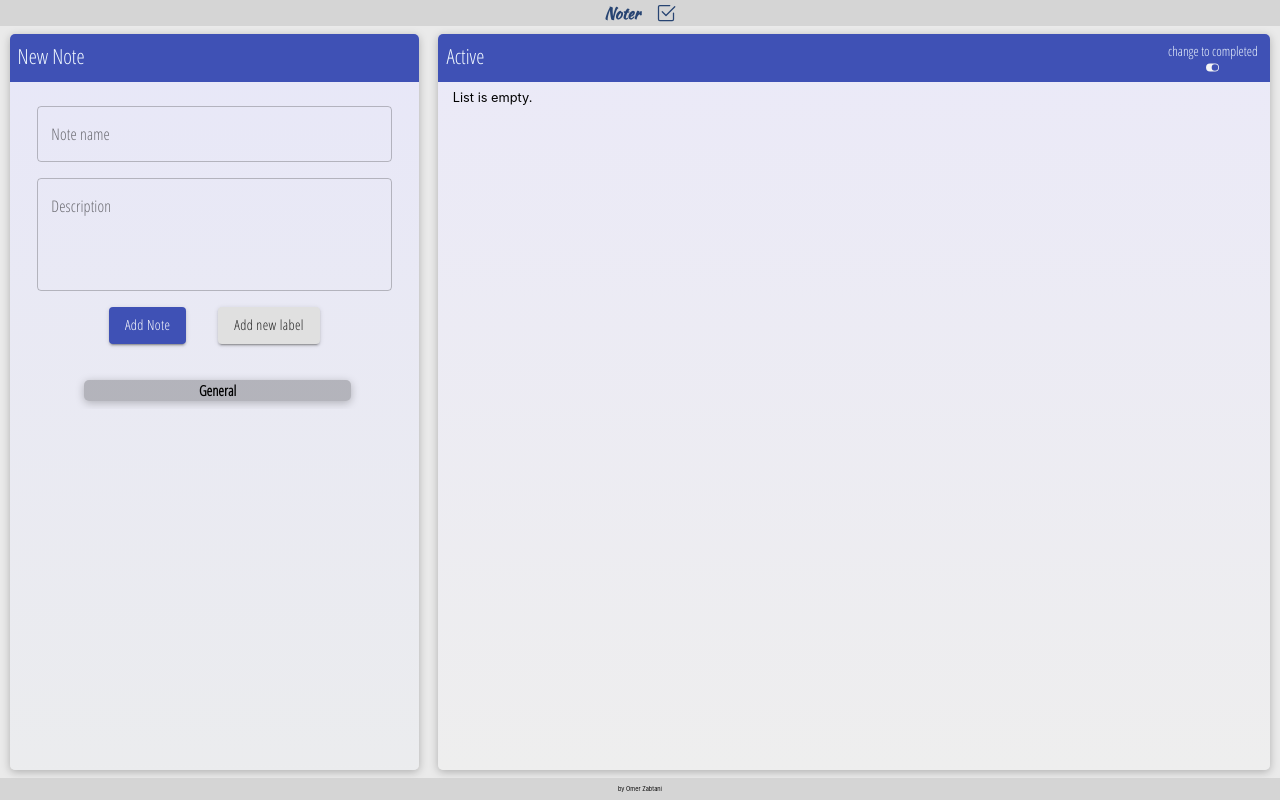
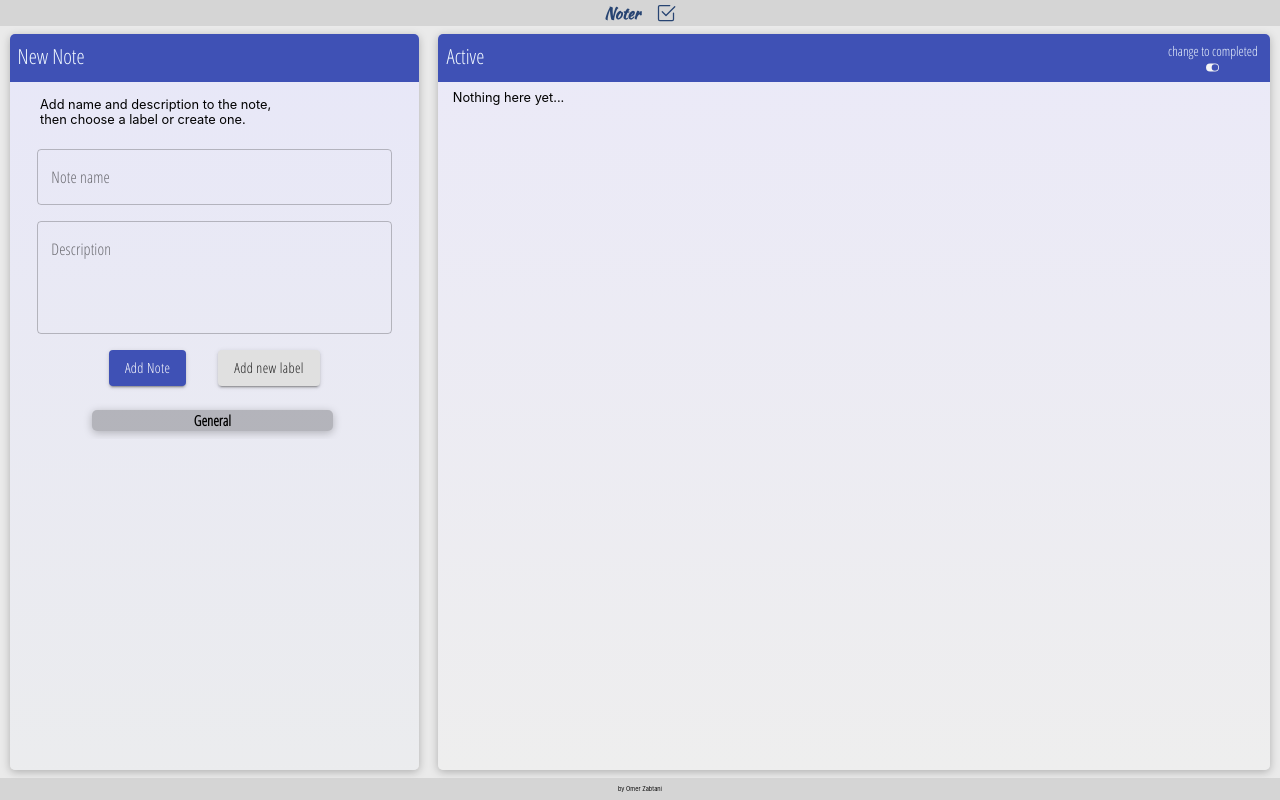
Before and after one commit to zabtani/Noter, a React (Create React App) app: page / in a window 1280 px wide. Built offline with nearby package versions, Linux system fonts and the light colour scheme.

Commit message:
update label delete

```diff
--- a/src/App.js
+++ b/src/App.js
@@ -6,6 +6,14 @@ import TaskGenerator from './components/TaskGenerator/TaskGenerator';
 import Lists from './components/Lists/Lists';
 import { TasksProvider } from './store/TasksProvider';
 const App = () => {
+  const labelColors = [
+    { hex: '#0000003b', colorName: 'Grey' },
+    { hex: '#04f43f3b', colorName: 'Green' },
+    { hex: '#f4041e3b', colorName: 'Red' },
+    { hex: '#e804f43b', colorName: 'Pink' },
+    { hex: '#ffeb003b', colorName: 'Yellow' },
+    { hex: '#042df43b', colorName: 'Blue' },
+  ];
   useEffect(() => {
     const saveToLocalStorage = () => {
       localStorage.setItem('dodo', 'drerei');
@@ -21,7 +29,7 @@ const App = () => {
       <Header title="Noter" />
       <TasksProvider>
         <main>
-          <TaskGenerator />
+          <TaskGenerator labelColors={labelColors} />
           <Lists />
         </main>
       </TasksProvider>
--- a/src/components/Lists/List.js
+++ b/src/components/Lists/List.js
@@ -15,7 +15,7 @@ const List = (props) => {
       title={props.title}
     >
       <div className={classes.tasksList}>
-        {tasks.length > 0 ? tasks : 'List is empty.'}
+        {tasks.length > 0 ? tasks : 'Nothing here yet...'}
       </div>
     </Card>
   );
--- a/src/components/Lists/Task/Task.js
+++ b/src/components/Lists/Task/Task.js
@@ -4,11 +4,16 @@ import InfoIcon from './InfoIcon';
 import DeleteIcon from './DeleteIcon';
 import { useContext, useState } from 'react';
 import TasksContext from '../../../store/tasks-context';
+import Modal from '../../UI/Modal';
 const Task = (props) => {
   const [showDescription, setShowDescription] = useState(false);
+  const [showRemoveModal, setShowRemoveModal] = useState(false);
   const tasksCtx = useContext(TasksContext);
   const toggleDescriptionHandler = () => {
     setShowDescription(!showDescription);
+  };
+  const showRemoveHandler = (id) => {
+    setShowRemoveModal(true);
   };
   const removeHandler = (id) => {
     tasksCtx.remove(id);
@@ -16,7 +21,9 @@ const Task = (props) => {
   const moveHandler = (id) => {
     tasksCtx.move(id);
   };
-  console.log(props);
+  const closeRemoveModalHandler = () => {
+    setShowRemoveModal(false);
+  };
   return (
     <div
       className={
@@ -28,9 +35,18 @@ const Task = (props) => {
         background: `linear-gradient(${props.data.label.color},rgb(253, 253, 253)`,
       }}
     >
+      {showRemoveModal && (
+        <Modal
+          buttonText="Dont delete"
+          onClose={closeRemoveModalHandler}
+          onAction={removeHandler.bind(null, props.data.id)}
+        >
+          are you sure?
+        </Modal>
+      )}
       <div className={classes.topContainer}>
         <div className={classes.date}>{props.data.date}</div>
-        <button type="button" onClick={removeHandler.bind(null, props.data.id)}>
+        <button type="button" onClick={showRemoveHandler}>
           <DeleteIcon className={classes.deleteButton} width={19} height={19} />
         </button>
       </div>
--- a/src/components/TaskGenerator/OptionButton.js
+++ b/src/components/TaskGenerator/OptionButton.js
@@ -4,7 +4,7 @@ const OptionButton = (props) => {
   return (
     <li
       className={`${classes.option} ${props.chosen && classes.chosen} ${
-        props.deleteOption && classes.deleteOption
+        !props.deleteOption && classes.default
       }`}
     >
       {props.deleteOption && props.chosen && (
--- a/src/components/TaskGenerator/TaskForm.js
+++ b/src/components/TaskGenerator/TaskForm.js
@@ -61,6 +61,12 @@ const TaskForm = (props) => {
   return (
     <>
       <form autoComplete="off" onSubmit={addNewTaskHandler}>
+        <p>
+          Add name and description to the note,
+          <br />
+          then choose a label or create one.
+        </p>
+
         <Input
           label="Note name"
           id="name"
--- a/src/components/TaskGenerator/TaskGenerator.js
+++ b/src/components/TaskGenerator/TaskGenerator.js
@@ -6,15 +6,22 @@ import TasksContext from '../../store/tasks-context';
 import { randId } from '../../store/tasks-helper';
 import classes from './TaskGenerator.module.css';
 import Modal from '../UI/Modal';
-
+const defaultLabel = { id: 'def', name: 'General', color: '#0000003b' };
 const defaultGenState = {
   mainFormView: true,
   currentInputsData: { name: '', description: '' },
-  lastCreatedLabel: { id: 'def', name: 'General', color: '#0000003b' },
+  chosenLabel: defaultLabel,
   formError: false,
 };
 const genReducer = (state, action) => {
   switch (action.type) {
+    case 'CHOOSE_LABEL':
+      const chosenLabel = action.value;
+      return {
+        ...state,
+        chosenLabel: chosenLabel,
+      };
+
     case 'SWITCH_TO_TASK_FORM':
       return {
         ...state,
@@ -40,23 +47,18 @@ const genReducer = (state, action) => {
   }
 };
 const TaskGenerator = (props) => {
-  const labelColors = [
-    { hex: '#0000003b', colorName: 'Grey' },
-    { hex: '#04f43f3b', colorName: 'Green' },
-    { hex: '#f4041e3b', colorName: 'Red' },
-    { hex: '#e804f43b', colorName: 'Pink' },
-    { hex: '#ffeb003b', colorName: 'Yellow' },
-    { hex: '#042df43b', colorName: 'Blue' },
-  ];
   const [genState, dispatchGenAction] = useReducer(genReducer, defaultGenState);
   const tasksCtx = useContext(TasksContext);
-  console.log(tasksCtx);
   const onAddNewTaskHandler = (task) => {
     tasksCtx.add({ ...task, id: randId() });
   };
   const onAddNewLabelHandler = (newLabel) => {
     const updatedNewLabel = { ...newLabel, id: randId() };
+    dispatchGenAction({ type: 'CHOOSE_LABEL', value: updatedNewLabel });
     tasksCtx.addLabel(updatedNewLabel);
+  };
+  const onDeleteLabelHandler = () => {
+    dispatchGenAction({ type: 'CHOOSE_LABEL', value: defaultLabel });
   };
   const switchToTaskFormHandler = () => {
     dispatchGenAction({ type: 'SWITCH_TO_TASK_FORM' });
@@ -78,15 +80,15 @@ const TaskGenerator = (props) => {
           {genState.formError}
         </Modal>
       )}
-
       {genState.mainFormView && (
         <TaskForm
           onError={onErroHandler}
           lastInputsData={
             genState.currentInputsData && genState.currentInputsData
           }
-          chosenLabel={genState.lastCreatedLabel}
+          chosenLabel={genState.chosenLabel}
           onAddNewTask={onAddNewTaskHandler}
+          onDeleteLabel={onDeleteLabelHandler}
           toggleView={switchToLabelFormHandler}
           labels={tasksCtx.labels}
         />
@@ -94,7 +96,7 @@ const TaskGenerator = (props) => {
       {!genState.mainFormView && (
         <LabelForm
           onError={onErroHandler}
-          labelColors={labelColors}
+          labelColors={props.labelColors}
           onAddNewLabel={onAddNewLabelHandler}
           toggleView={switchToTaskFormHandler}
         />
--- a/src/components/TaskGenerator/TaskGenerator.module.css
+++ b/src/components/TaskGenerator/TaskGenerator.module.css
@@ -2,7 +2,10 @@ form {
   text-align: center;
   height: fit-content;
 }
-
+form p {
+  text-align: left;
+  margin-left: 1rem;
+}
 .formButton {
   margin: 1rem !important;
   text-transform: none !important;
@@ -20,14 +23,15 @@ form {
   height: fit-content;
   overflow-y: auto;
   padding: 0.2rem;
-  width: 100%;
+  width: 90%;
+  margin: auto;
 }
 
 .option .labelButton {
   width: 65%;
   font-size: 0.9rem;
   border: none;
-  margin: 0.3rem auto 0.3rem auto;
+  margin: 0.3rem auto 0.3rem 0;
   border-radius: 5px;
   box-shadow: 0 2px 8px rgba(0, 0, 0, 0.25);
   text-align: center;
@@ -46,16 +50,22 @@ form {
   margin-bottom: 13%;
   vertical-align: middle;
 }
-.option.chosen.deleteOption {
-  position: relative;
-  right: 18px;
-}
 .option.chosen {
   width: 85%;
   display: flex;
+  position: relative;
+  right: 8px;
 }
 .option.chosen button {
   font-weight: bolder;
-
   width: 80%;
 }
+.option.chosen.default button {
+  margin-left: 12%;
+}
+
+@media (max-width: 768px) {
+  .delButton {
+    margin-left: 0.6rem;
+  }
+}
--- a/src/components/UI/Modal.js
+++ b/src/components/UI/Modal.js
@@ -14,10 +14,21 @@ const ModalOverlay = (props) => {
         variant="contained"
         color="primary"
         type="button"
-        onClick={props.onClick}
+        onClick={props.onClose}
       >
         {props.buttonText}
       </Button>
+
+      {props.onAction && (
+        <Button
+          variant="contained"
+          color="primary"
+          type="button"
+          onClick={props.onAction}
+        >
+          approve
+        </Button>
+      )}
     </div>
   );
 };
@@ -30,7 +41,11 @@ const Modal = (props) => {
         portalElement
       )}
       {ReactDOM.createPortal(
-        <ModalOverlay buttonText={props.buttonText} onClick={props.onClose}>
+        <ModalOverlay
+          buttonText={props.buttonText}
+          onClose={props.onClose}
+          onAction={props.onAction}
+        >
           {props.children}
         </ModalOverlay>,
         portalElement
```
